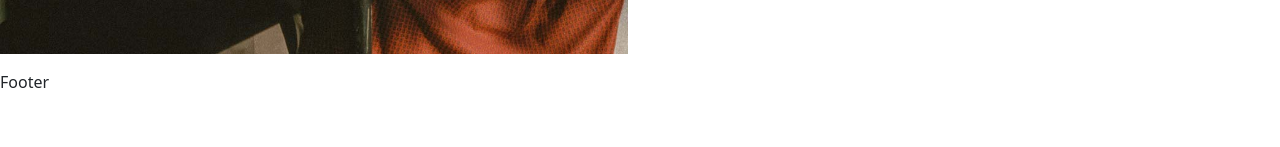
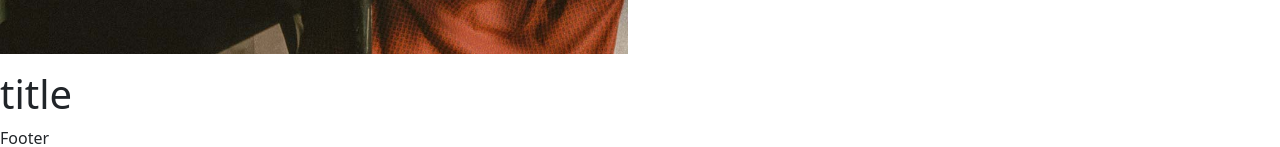
Before and after one commit to albertobaggio96/proj-html-vuejs, a Vue app: page / in a window 1280 px wide. Shown: the part 903-1050 px from the top of the page. Before the commit the page ends 997 px from the top, so only its background shows below. Built offline with nearby package versions, Linux system fonts and the light colour scheme.

Commit message:
create DontJudgePizza component

```diff
--- a/src/components/MainApp.vue
+++ b/src/components/MainApp.vue
@@ -2,12 +2,14 @@
 import JumboApp from './main-components/JumboApp.vue';
 import NewspapersReviews from './main-components/NewspapersReviews.vue'
 import PizzaSpecials from './main-components/PizzaSpecials.vue';
+import DontJudgePizza from './main-components/DontJudgePizza.vue'
 
 export default {
   components:{
     JumboApp,
     NewspapersReviews,
     PizzaSpecials,
+    DontJudgePizza,
   },
   data(){
     return{
@@ -41,6 +43,10 @@ export default {
     <section id="pizza-specials" class="row">
       <PizzaSpecials/>
     </section>
+
+    <section id="dont-judje-pizza" class="row">
+      <DontJudgePizza/>
+    </section>
   </main>
 </template>
 
--- /dev/null
+++ b/src/components/main-components/DontJudgePizza.vue
@@ -0,0 +1,15 @@
+<script>
+export default {
+
+}
+</script>
+
+<template>
+  <div class="col-lg-12">
+    <h1>title</h1>
+  </div>
+</template>
+
+<style lang="scss">
+
+</style>
```
